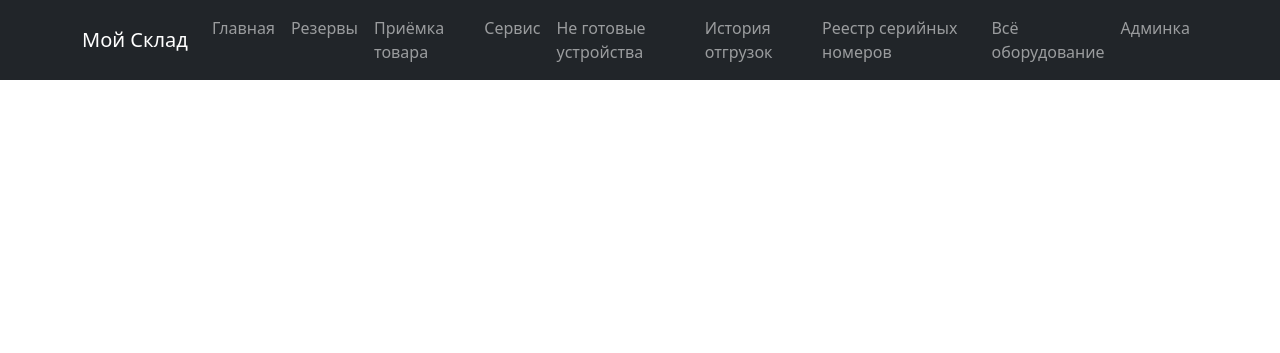
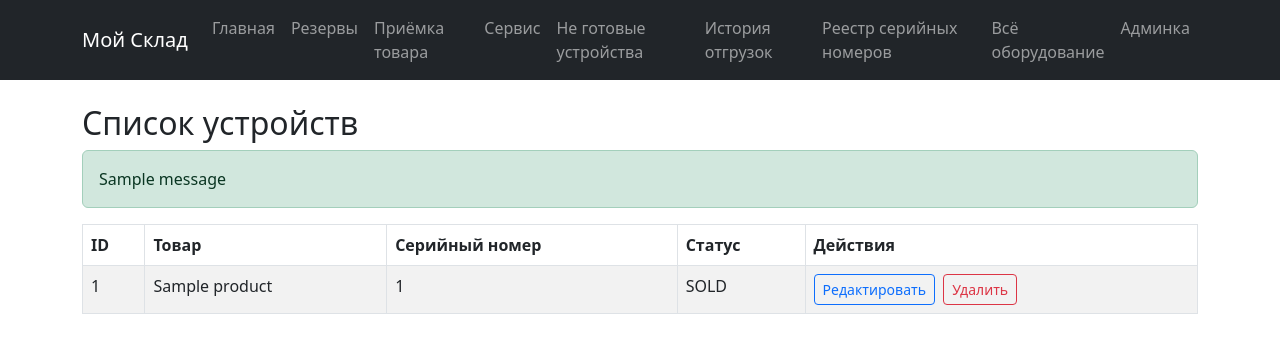
Before and after one commit to RomahaPoleha/TMS, a Django app: template inventory/templates/inventory/unit_list.html in a window 1280 px wide. Shown: the top 353 px of the page. Run offline with Django 3.2, Linux system fonts and the light colour scheme; the template is opened without the code that fills it: most values are stand-ins (such as "Sample title", 1, 10 or a date in 2020); one stand-in notice (Sample message) is shown.

Commit message:
добавлена таблица для редактирования и удаления, добавлена логика редактиролвания наименования товара

```diff
--- a/inventory/templates/inventory/unit_list.html
+++ b/inventory/templates/inventory/unit_list.html
@@ -1,6 +1,41 @@
 {% extends "inventory/base.html" %}
 
 {% block content %}
+<h2>Список устройств</h2>
 
+{% if messages %}
+    {% for message in messages %}
+        <div class="alert alert-{{ message.tags }}">{{ message }}</div>
+    {% endfor %}
+{% endif %}
+
+<table class="table table-striped table-hover table-bordered">
+    <thead>
+        <tr>
+            <th>ID</th>
+            <th>Товар</th>
+            <th>Серийный номер</th>
+            <th>Статус</th>
+            <th>Действия</th>
+        </tr>
+    </thead>
+    <tbody>
+        {% for unit in units %}
+        <tr>
+            <td>{{ unit.id }}</td>
+            <td>{{ unit.product }}</td>
+            <td>{% if unit.serial_number %}{{ unit.serial_number }}{% else %}(без серийника){% endif %}</td>
+            <td>{{ unit.status }}</td>
+            <td>
+                <a href="{% url 'edit_unit' unit.id %}" class="btn btn-sm btn-outline-primary me-1">Редактировать</a>
+                <form method="POST" action="{% url 'delete_unit' unit.id %}" style="display:inline;">
+                    {% csrf_token %}
+                    <button type="submit" class="btn btn-sm btn-outline-danger" onclick="return confirm('Удалить устройство?')">Удалить</button>
+                </form>
+            </td>
+        </tr>
+        {% endfor %}
+    </tbody>
+</table>
 
 {% endblock %}
```
Also changed, not shown: inventory/templates/inventory/edit_unit.html (+10 -1 lines), inventory/views.py (+21 -4 lines).
